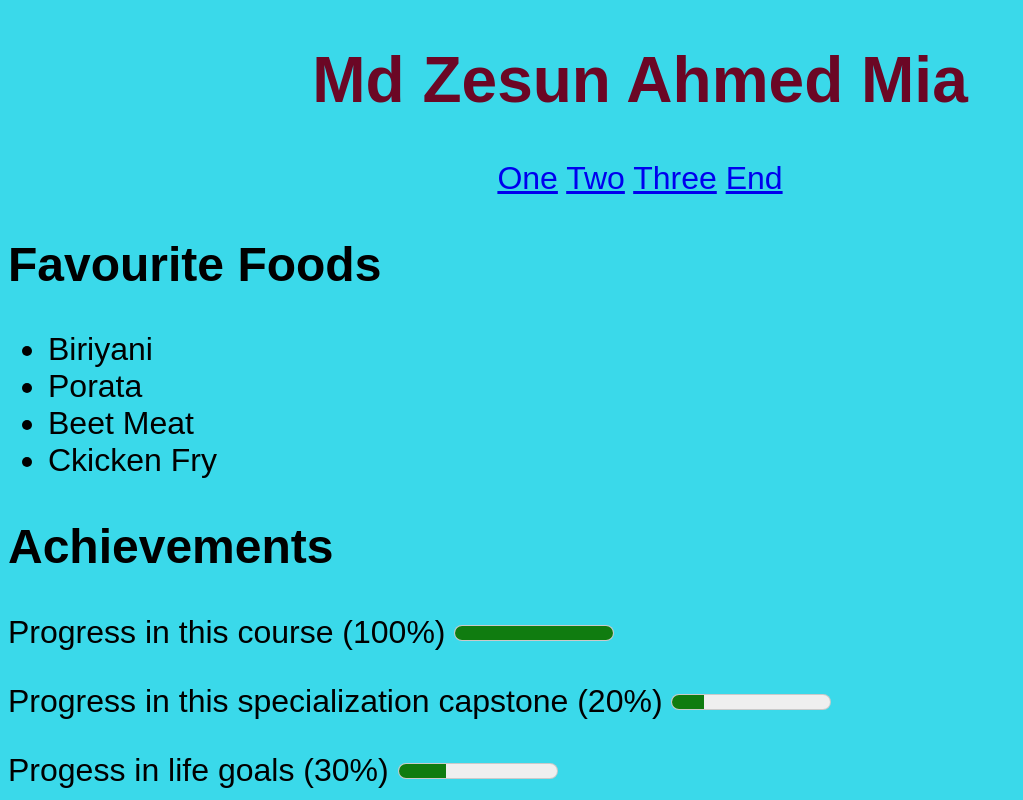
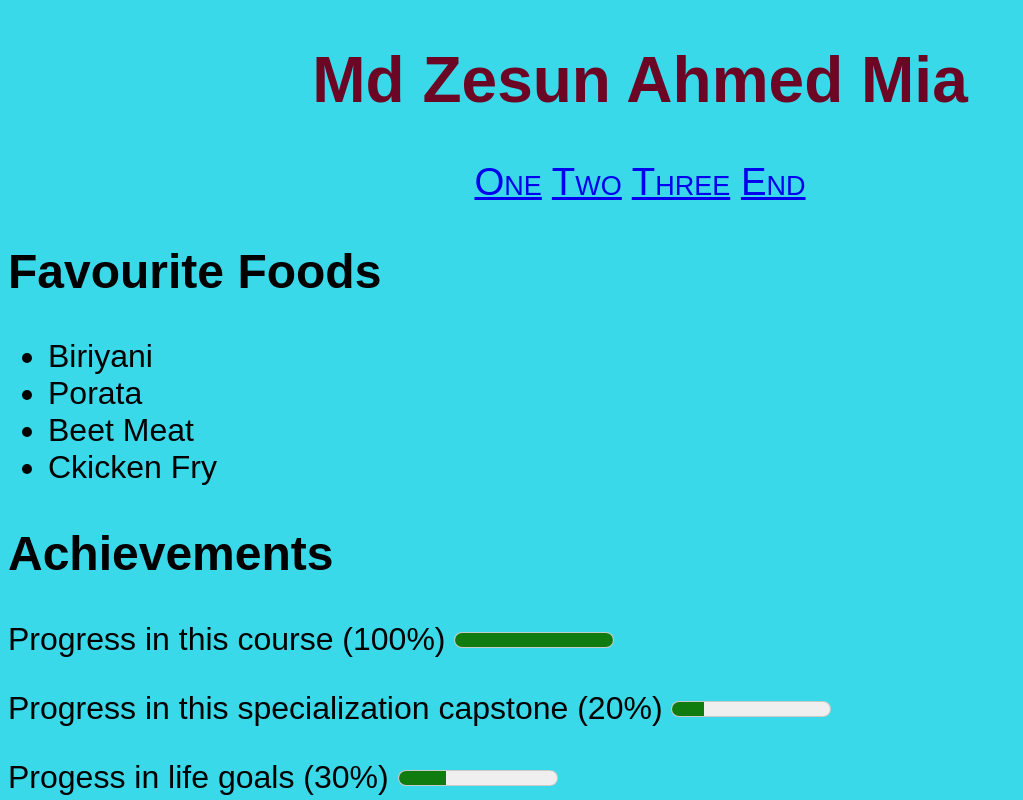
Before and after one commit to zesun33/sample, a plain HTML site: page HTML5_assignment_with_css.html in a window 1280 px wide. Shown: the top 800 px of the page, without its empty margins (0-1023 px from the left). Drawn offline with Linux system fonts and the light colour scheme.

Commit message:
Update external_css_sheet_for_assignment.css

```diff
--- a/external_css_sheet_for_assignment.css
+++ b/external_css_sheet_for_assignment.css
@@ -9,3 +9,8 @@ header{
 	text-align: center;
 	color: rgb(107, 7, 37);
 }
+nav{
+	font-variant: small-caps;
+	font-family: Arial, "Times New Roman", serif;
+	font-size: 120%;
+}
```
